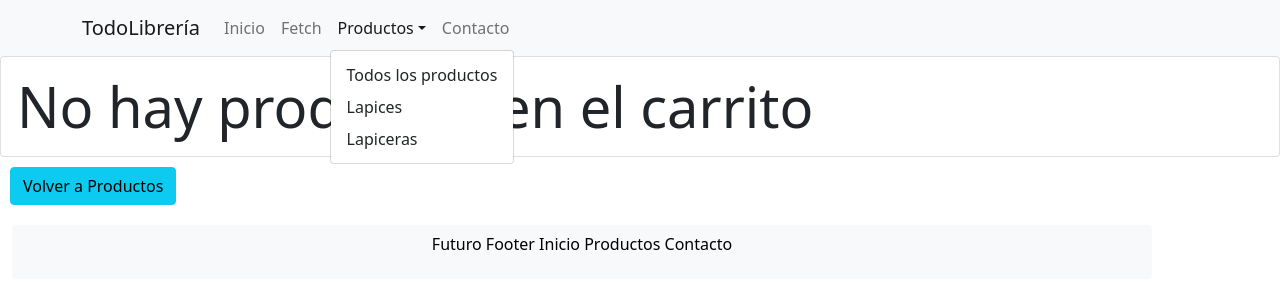
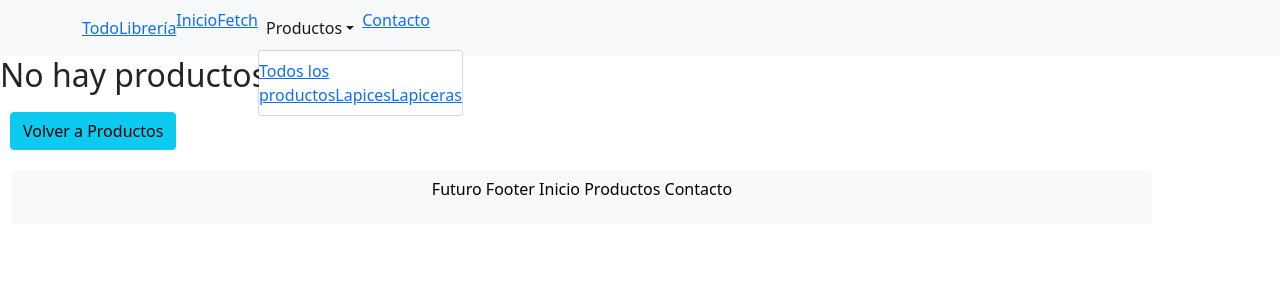
Before and after one commit to martinnmoreira/ProyectoFinalReactJs-Moreira, a React (Create React App) app: page /cart in a window 1280 px wide. Both pictures are taken after a click on the button "Productos". Shown: the top 300 px of the page. Built offline with nearby package versions, Linux system fonts and the light colour scheme.

Commit message:
Se sacaron returns del cart, se agrego icono para borrar item y se arreglaron algunos errores.

```diff
--- a/src/components/Cart/Cart.js
+++ b/src/components/Cart/Cart.js
@@ -2,6 +2,7 @@ import React, { useContext } from "react";
 import { CartContext } from "../../Context/CartContext";
 import { ListGroup, Badge, Card } from "react-bootstrap";
 import {useNavigate} from 'react-router-dom'
+import { FiTrash2 } from "react-icons/fi";
 
 export default function Cart() {
     const { cart, deleteAll, removeFromCart } = useContext(CartContext)
@@ -24,11 +25,12 @@ export default function Cart() {
                         Precio {element.price}<br />
                         <h6>Subtotal: {subtotal}</h6>
                         {/* <button className='btn btn-danger'>BOTON PARA REMOVER ITEM</button>  */}
-                        <button className='btn btn-info' onClick={()=> removeFromCart()}>BOTON PARA REMOVER ITEM</button>
+
                         </div>
                         <Badge bg="primary" pill>
                             Cantidad: {element.quantity}
                         </Badge>
+                        <FiTrash2 className="trashIcon" onClick={()=> removeFromCart(element.id)}/>
                     </ListGroup.Item>
                 </ListGroup>
                 </>
@@ -36,33 +38,22 @@ export default function Cart() {
         }
     )
 
-    if (total !== 0) {
         return (
             <>
+            {total !== 0 ? (
                 <div className="col-lg-12 col-md-12 col-sm-12">
                     {listItems}
-            <Card body className="display-4">Total: {total}</Card>
-            <div>
-                <button className='btn btn-info' onClick={()=> deleteAll()}>Vaciar carrito</button>
+                    <Card body className="display-4">Total: {total}
+                    <button className='btn btn-info' onClick={deleteAll}>Vaciar carrito</button>
+                    <button className='btn btn-info' onClick={() =>volver('/productos')}>Volver a Productos</button>
+                    </Card>
                 </div>
-            </div>
-            <div>
+            ) : (
+                <div className="col-lg-12 col-md-12 col-sm-12">
+                    <h2>No hay productos en el carrito.</h2>
                     <button className='btn btn-info' onClick={() =>volver('/productos')}>Volver a Productos</button>
                 </div>
+            )}
             </>
         )
-    }else {
-        return (
-        <>
-        <div className="col-lg-12 col-md-12 col-sm-12">
-            <Card body className="display-4">No hay productos en el carrito</Card>
-        </div>
-        <div>
-            <button className='btn btn-info' onClick={() =>volver('/productos')}>Volver a Productos</button>
-        </div>
-        </>
-        )
-
 }
-
-}
--- a/src/components/Navbar/Navbar.js
+++ b/src/components/Navbar/Navbar.js
@@ -1,22 +1,23 @@
 import {Navbar, Nav, Container, NavDropdown} from "react-bootstrap"
+import { NavLink } from "react-router-dom";
 import CartIcon from "../CartIcon/CartIcon"
 
 export default function NavBar() {
     return(
       <Navbar bg="light" variant="light" className="container-fluid">
       <Container>
-        <Navbar.Brand href="/">TodoLibrería</Navbar.Brand>
+        <NavLink to="/">TodoLibrería</NavLink>
         <Navbar.Toggle aria-controls="basic-navbar-nav" />
         <Navbar.Collapse id="basic-navbar-nav">
           <Nav className="me-auto">
-            <Nav.Link href="/">Inicio</Nav.Link>
-            <Nav.Link href="/fetch">Fetch</Nav.Link>
+            <NavLink to="/">Inicio</NavLink>
+            <NavLink to="/fetch">Fetch</NavLink>
             <NavDropdown title="Productos" id="basic-nav-dropdown">
-              <NavDropdown.Item href="/productos">Todos los productos</NavDropdown.Item>
-              <NavDropdown.Item href="/categoria/lapices">Lapices</NavDropdown.Item>
-              <NavDropdown.Item href="/categoria/lapiceras">Lapiceras</NavDropdown.Item>
+              <NavLink to="/productos">Todos los productos</NavLink>
+              <NavLink to="/categoria/lapices">Lapices</NavLink>
+              <NavLink to="/categoria/lapiceras">Lapiceras</NavLink>
             </NavDropdown>
-            <Nav.Link href="/contacto">Contacto</Nav.Link>
+            <NavLink to="/contacto">Contacto</NavLink>
           </Nav>
         </Navbar.Collapse>
       </Container>
--- a/src/styles/style.css
+++ b/src/styles/style.css
@@ -1,24 +1,41 @@
-h1 {
-    color: red;
+
+.menu{
+    background-color: #f5f5f5;
+    font-family: 'Staatliches';
+    font-size: 24px;
+    justify-content: flex-start;
+    align-content: center;
 }
 
-.header {
-    height: 25px;
+.menu div{
     width: 100%;
-    background-color: black;
-    color: white;
-    display: flex;
-    flex-direction: row;
-    justify-content: center;
-    align-items: center;
-    padding: 10px;
+    padding: 2px;
+}
+
+.menu div a {
+    text-decoration: none;
+    color: #125B50;
+    padding: 2px;
+}
+
+.menu div a:visited {
+    color: rgb(0, 0, 0);
+}
+
+.menu div a:hover, .menu ul li .current {
+    color: rgb(0, 0, 0);
+    background-color: #125B50;
+}
+
+.logotipo {
+    width: 100px;
+    height: 100px;
+
 }
 
 .links {
     display: flex;
     list-style: none;
-
-
 }
 
 .links li {
@@ -105,3 +122,12 @@ h1 {
     align-content: center;
     align-items: center;
 }
+
+.trashIcon {
+    width: 20px;
+    height: 20px;
+    display: flex;
+    flex-wrap: wrap;
+    justify-content: end;
+    color: red;
+}
```
Lines whose indentation alone changed are shown as unchanged.
